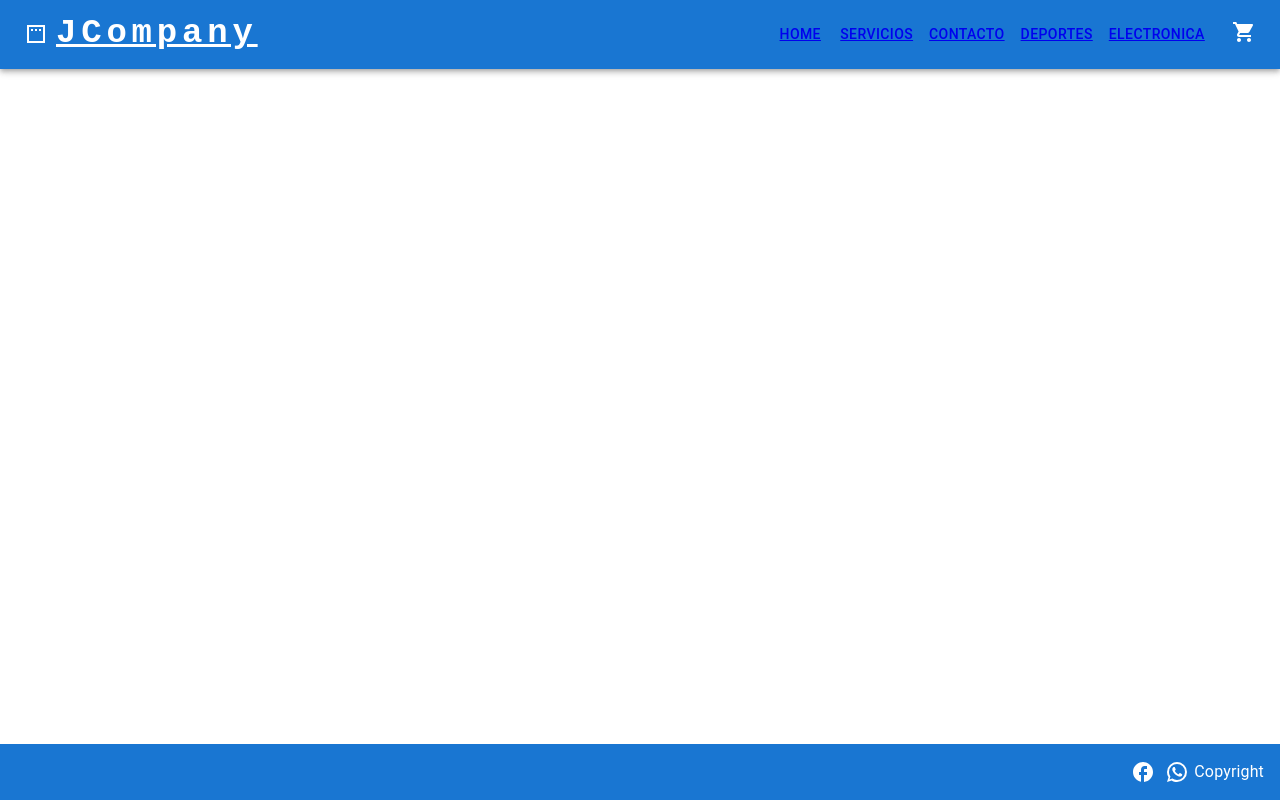
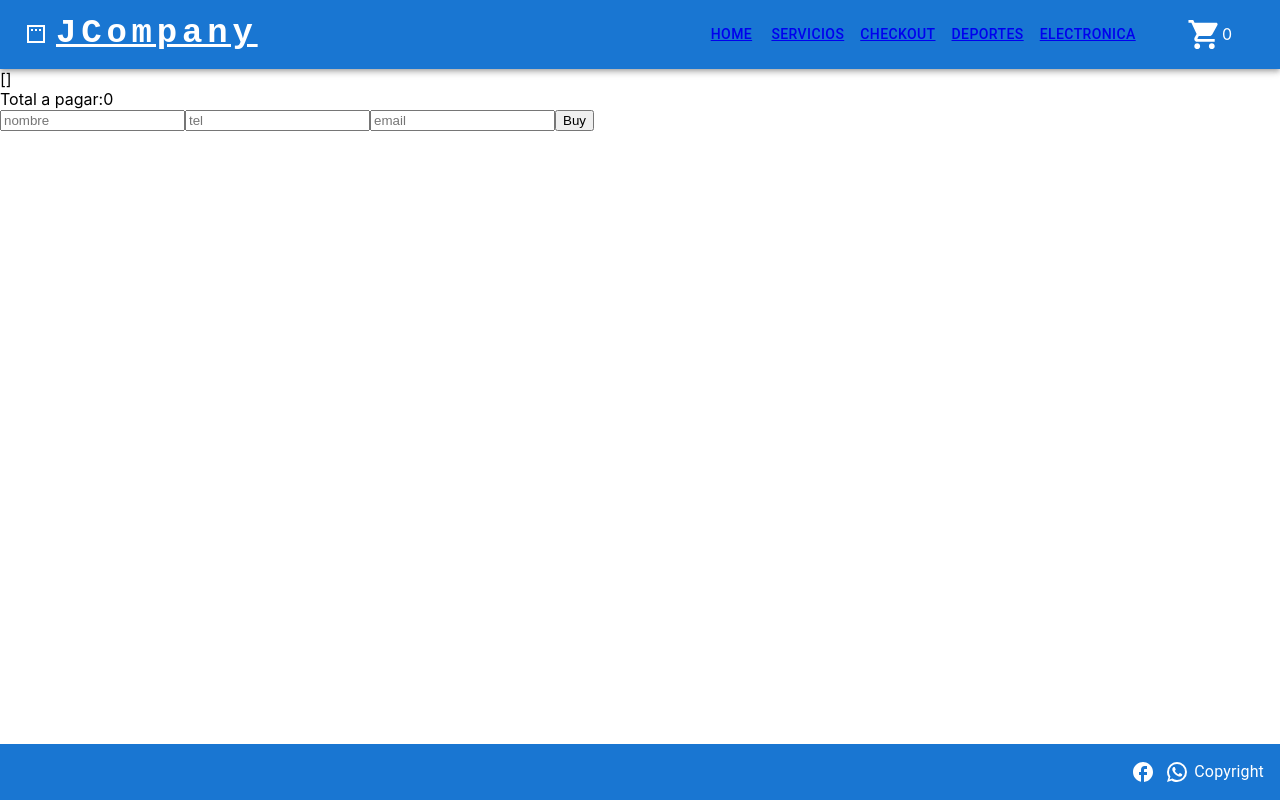
Before and after one commit to JoaquinBernardez/reactjoaquinbernardez, a React (Create React App) app: page /Checkout in a window 1280 px wide. Built offline with nearby package versions, Linux system fonts and the light colour scheme.

Commit message:
Checkout

```diff
--- a/src/App.js
+++ b/src/App.js
@@ -1,5 +1,5 @@
 import { BrowserRouter, Route, Routes } from "react-router-dom";
-import Contacto from "./components/Contacto";
+import Checkout from "./components/Checkout";
 import Footer from "./components/Footer";
 import ItemDetailContainer from "./components/ItemDetailContainer";
 import ItemListContainer from "./components/ItemListContainer";
@@ -16,7 +16,7 @@ function App() {
 					<Routes>
 						<Route path="/" element={<ItemListContainer />} />
 						<Route path="/servicios" element={<Servicios />} />
-						<Route path="/contacto" element={<Contacto />} />
+						<Route path="/Checkout" element={<Checkout />} />
 						<Route
 							path="/categoria/:idcategoria"
 							element={<ItemListContainer />}
--- a/src/components/CartWidget.jsx
+++ b/src/components/CartWidget.jsx
@@ -1,6 +1,13 @@
 import React from "react";
 import ShoppingCartIcon from "@mui/icons-material/ShoppingCart";
+import { Container } from "@mui/material";
+import { Box } from "@mui/material";
 
-export default function Cart() {
-	return <ShoppingCartIcon sx={{ color: "#fff" }} />;
+export default function Cart({ cant }) {
+	return (
+		<Container sx={{ display: "flex", alignItems: "center" }}>
+			<ShoppingCartIcon fontSize="large" sx={{ cursor: "pointer" }} />
+			<Box>{cant}</Box>
+		</Container>
+	);
 }
--- /dev/null
+++ b/src/components/Checkout.jsx
@@ -0,0 +1,52 @@
+import React, { useContext } from "react";
+import { useState } from "react";
+import { contextoGeneral } from "./ContextContainer";
+
+export default function Checkout() {
+	const { carrito, totalAPagar } = useContext(contextoGeneral);
+	const [nombre, setNombre] = useState("");
+	const [tel, setTel] = useState("");
+	const [email, setEmail] = useState("");
+	function botonComprar() {
+		alert(
+			nombre +
+				" " +
+				tel +
+				" " +
+				email +
+				" quiere comprar " +
+				JSON.stringify(carrito) +
+				"total a pagar" +
+				totalAPagar
+		);
+	}
+	return (
+		<div>
+			<div>
+				{carrito.map((item) => (
+					<p>{item.nombre + "" + item.precio + "" + item.quantity}</p>
+				))}
+				{JSON.stringify(carrito)}
+			</div>
+			<div>Total a pagar:{totalAPagar}</div>
+			<div>
+				<input
+					placeholder="nombre"
+					value={nombre}
+					onChange={(e) => setNombre(e.target.value)}
+				/>
+				<input
+					placeholder="tel"
+					value={tel}
+					onChange={(e) => setTel(e.target.value)}
+				/>
+				<input
+					placeholder="email"
+					value={email}
+					onChange={(e) => setEmail(e.target.value)}
+				/>
+				<input type="button" onClick={botonComprar} value="Buy" />
+			</div>
+		</div>
+	);
+}
--- a/src/components/Contacto.jsx
+++ /dev/null
@@ -1,5 +0,0 @@
-import React from "react";
-
-export default function Contacto() {
-	return <div>Contactanos</div>;
-}
--- a/src/components/ContextContainer.jsx
+++ b/src/components/ContextContainer.jsx
@@ -1,9 +1,10 @@
-import React, { useState, createContext } from "react";
+import React, { useState, createContext, useEffect } from "react";
 
 export const contextoGeneral = createContext();
 
 export default function ContextContainer({ children }) {
 	const [carrito, setCarrito] = useState([]);
+	const [totalAPagar, setTotalApagar] = useState(0);
 	function posInCart(id) {
 		const pos = carrito.findIndex((item) => item.id == id);
 		return pos;
@@ -29,8 +30,17 @@ export default function ContextContainer({ children }) {
 		setCarrito([]);
 	}
 
+	useEffect(() => {
+		const tot = carrito.reduce(
+			(acc, item) => acc + item.quantity * item.precio,
+			0
+		);
+		setTotalApagar(tot);
+	}, [carrito]);
+
 	return (
-		<contextoGeneral.Provider value={{ carrito, addItem, removeItem, clear }}>
+		<contextoGeneral.Provider
+			value={{ carrito, addItem, removeItem, clear, totalAPagar }}>
 			{children}
 		</contextoGeneral.Provider>
 	);
--- a/src/components/Item.jsx
+++ b/src/components/Item.jsx
@@ -3,7 +3,7 @@ import { Link } from "react-router-dom";
 import ItemCounter from "./ItemCounter";
 import { contextoGeneral } from "./ContextContainer";
 import { useContext } from "react";
-import { doc, getDoc, getFirestore } from "firebase/firestore";
+
 export default function Item({ item }) {
 	const { addItem } = useContext(contextoGeneral);
 
@@ -14,7 +14,6 @@ export default function Item({ item }) {
 		<div
 			style={{
 				background: "#fafafa",
-				margin: "1rem",
 				textAlign: "center",
 			}}
 			key={item.id}>
--- a/src/components/ItemDetail.jsx
+++ b/src/components/ItemDetail.jsx
@@ -3,7 +3,7 @@ import ItemCounter from "./ItemCounter";
 import { contextoGeneral } from "./ContextContainer";
 
 export default function ItemDetail({ producto }) {
-	const { carrito, addItem } = useContext(contextoGeneral);
+	const { addItem } = useContext(contextoGeneral);
 	function agregarAlCarrito(cant) {
 		addItem(producto, cant);
 	}
--- a/src/components/ItemDetailContainer.jsx
+++ b/src/components/ItemDetailContainer.jsx
@@ -13,7 +13,7 @@ export default function ItemDetailContainer() {
 	useEffect(() => {
 		const db = getFirestore();
 
-		let docSinNorm = doc(db, "productos", iditem);
+		let docSinNorm = doc(db, "Productos", iditem);
 
 		getDoc(docSinNorm).then((item) => {
 			setProducto({ id: item.id, ...item.data() });
--- a/src/components/ItemList.jsx
+++ b/src/components/ItemList.jsx
@@ -6,7 +6,7 @@ export default function ItemList({ productos }) {
 		<div
 			style={{
 				border: "3px solid ",
-				margin: "10px",
+				margin: "2rem",
 				display: "flex",
 			}}>
 			{!productos.length && "Cargando productos..."}
--- a/src/components/ItemListContainer.jsx
+++ b/src/components/ItemListContainer.jsx
@@ -46,6 +46,7 @@ export default function ItemListContainer() {
 		<Container
 			sx={{
 				height: "80vh",
+				width: "100vw",
 				display: "flex",
 				alignItems: "center",
 				justifyContent: "center",
--- a/src/components/NavBar.jsx
+++ b/src/components/NavBar.jsx
@@ -11,17 +11,24 @@ import Button from "@mui/material/Button";
 import MenuItem from "@mui/material/MenuItem";
 import PaddingIcon from "@mui/icons-material/Padding";
 import Cart from "./CartWidget";
+import { contextoGeneral } from "../components/ContextContainer";
 import { Link } from "react-router-dom";
 
 const pages = [
 	{ label: "Home", link: "/" },
 	{ label: "Servicios", link: "/servicios" },
-	{ label: "Contacto", link: "/contacto" },
+	{ label: "Checkout", link: "/checkout" },
 	{ label: "Deportes", link: "/categoria/Deportes" },
 	{ label: "Electronica", link: "/categoria/Electronica" },
 ];
 
 function NavBar() {
+	const { carrito } = React.useContext(contextoGeneral);
+	const [cant, setCant] = React.useState(0);
+	React.useEffect(() => {
+		setCant(carrito.reduce((acc, item) => acc + item.quantity, 0));
+	}, [carrito]);
+
 	const [anchorElNav, setAnchorElNav] = React.useState(null);
 
 	const handleOpenNavMenu = (event) => {
@@ -128,7 +135,7 @@ function NavBar() {
 					</Box>
 
 					<Box sx={{ flexGrow: 0 }}>
-						<Cart />
+						<Cart cant={cant} />
 					</Box>
 				</Toolbar>
 			</Container>
```
